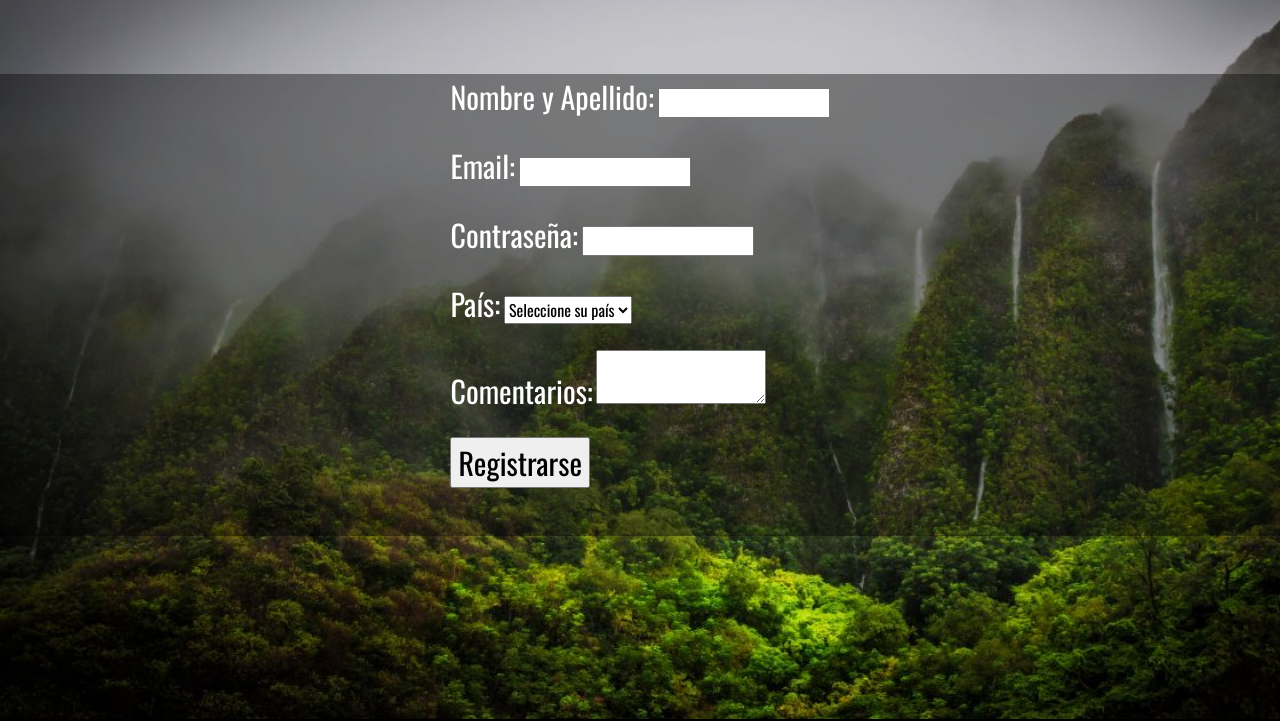
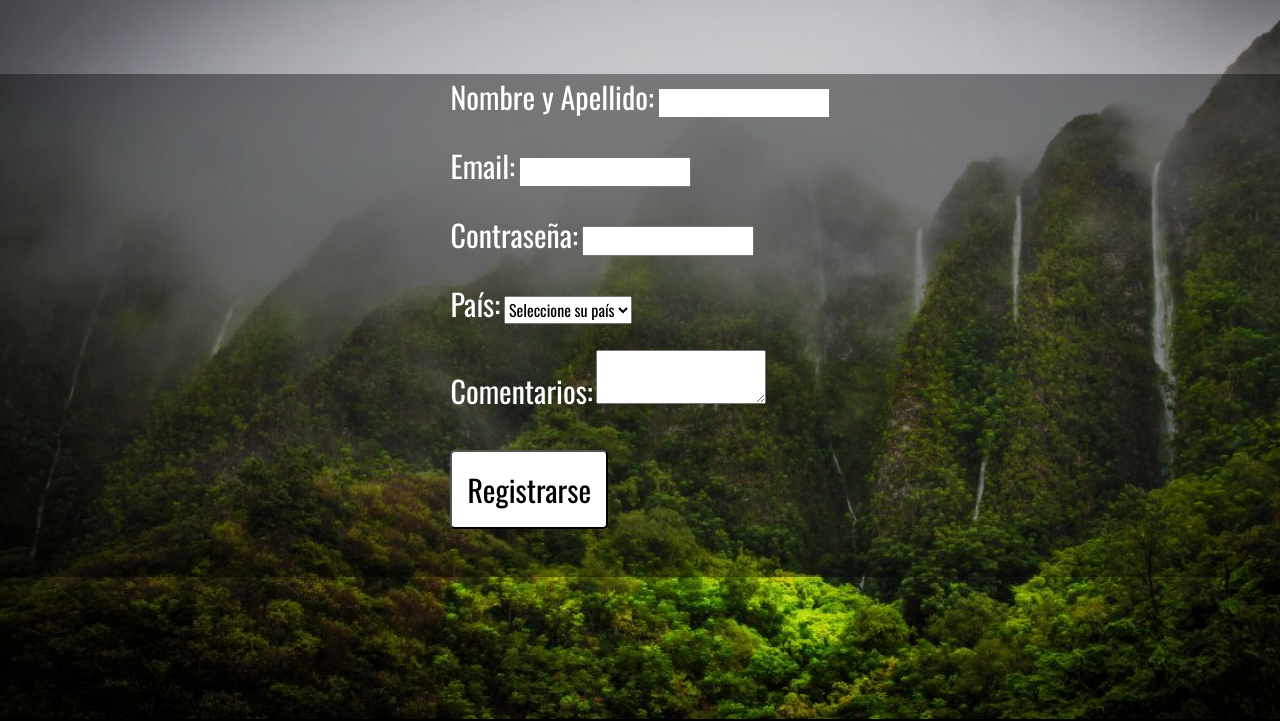
Before and after one commit to RenataKacew/renata.github.io, a plain HTML site: page Contacto.html in a window 1280 px wide. Shown: the part 81-802 px from the top of the page. Drawn offline with nearby package versions, Linux system fonts and the light colour scheme; a web font is replaced by a local one.

Commit message:
mas cosas

```diff
--- a/css/estilos.css
+++ b/css/estilos.css
@@ -37,6 +37,7 @@ nav ul li {display: inline; padding: 10px;}
 
 nav ul li a {color: white; font-size: 18px;}
 
+nav ul li a:hover {text-decoration: none; color: green;}
 
 /*desplegable*/
 
@@ -50,6 +51,7 @@ nav ul li:hover ul {display: block; border: none;}
 
 nav ul li ul li {display: block;}
 
+nav ul li ul li a:hover {text-decoration: none; color: black;}
 
 footer {background-color: black; padding-top: 20px; display: flex; justify-content: center; flex-direction: row;}
 
@@ -164,6 +166,28 @@ label {
 	color: white;
 }
 
+input[type=submit] {
+    color: black;
+	text-align: center;
+	text-decoration: none;
+	background-color: white;
+	padding: 15px;
+	margin-top: 13px;
+	display: inline-block;
+	border-radius: 5px;
+	transition-duration: 1s, 2s;
+	transition-property: background,padding;
+}
+
+input[type=submit]:hover {
+	background: black;
+	padding-right:40%;
+	padding-left: 40%;
+	color: white;
+	text-align: center;
+}
+
+
 /*---------------------------------------VIDEOS-----------------------------------*/
 
 .fondo-videos {
```
Also changed, not shown: Reparto.html (+2 -6 lines).
